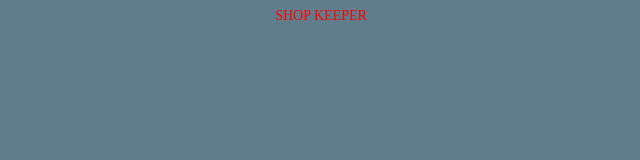
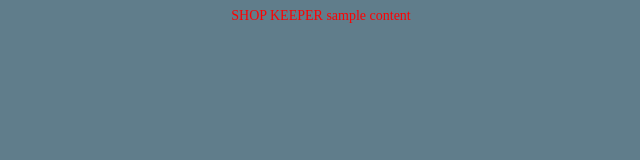
Before and after one commit to csreddy7/ShopKeeper, a website: page html/ShopKeeper.html in a window 1280 px wide. Shown: the full height of the page, 327-967 px from the left. Drawn offline with Linux system fonts and the light colour scheme.

Commit message:
updating html

```diff
--- a/html/ShopKeeper.html
+++ b/html/ShopKeeper.html
@@ -6,6 +6,6 @@
 	<link href="../css/ShopKeeper.css" rel="stylesheet"></link>
 </head>
 <body class="ShopKeeper">
-	<div class="content">SHOP KEEPER</div>
+	<div class="content">SHOP KEEPER sample content</div>
 </body>
 </html>
```
